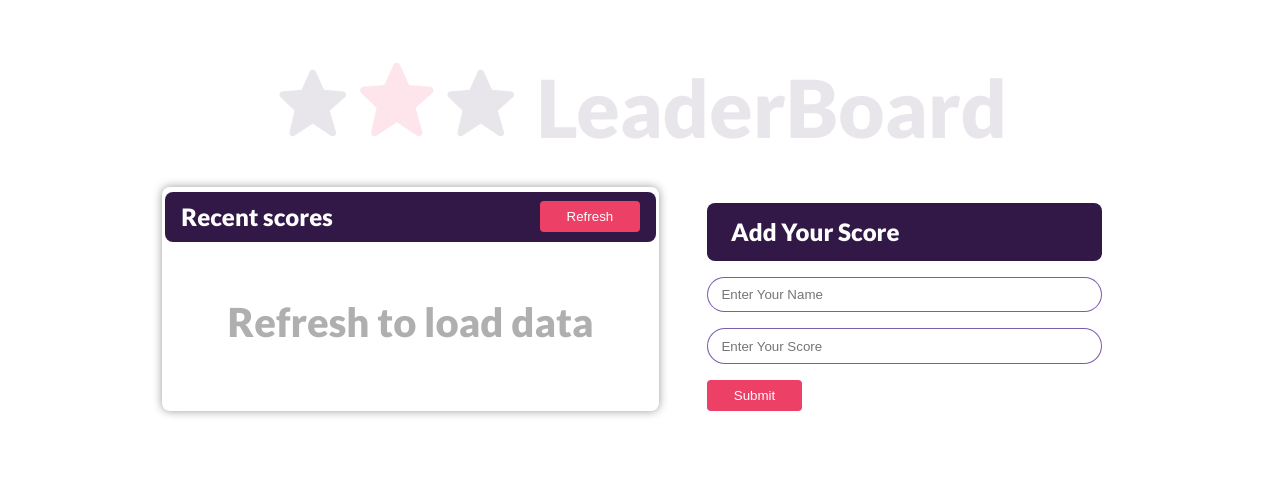
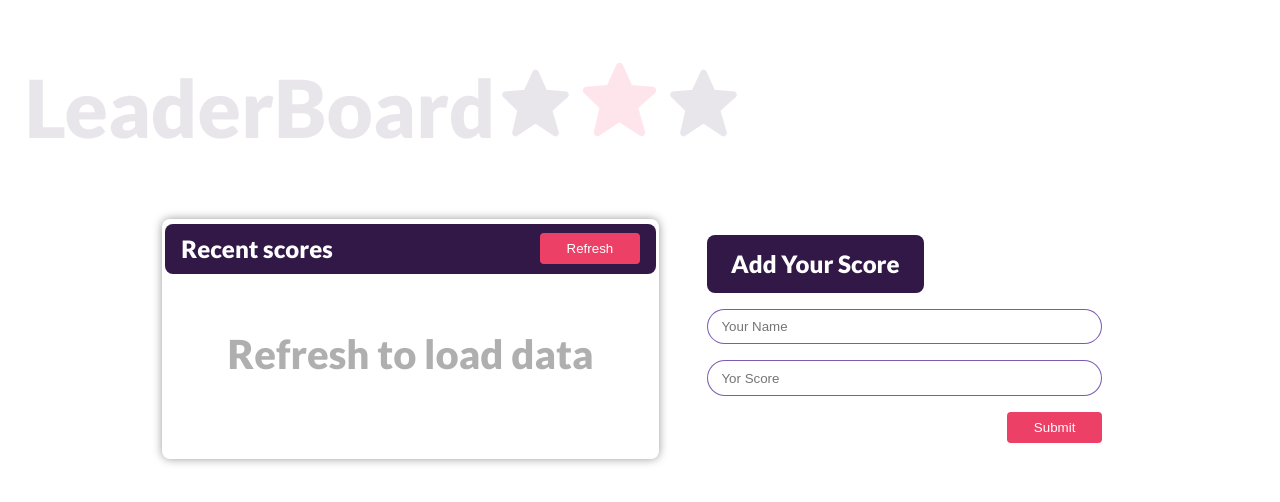
Before and after one commit to soulemanou-software/Leaderboard-API, a website built with webpack: page src/index.html in a window 1280 px wide. Built offline with nearby package versions, Linux system fonts and the light colour scheme.

```diff
--- a/src/index.html
+++ b/src/index.html
@@ -12,10 +12,7 @@
   </head>
   <body class="flex">
     <main class="container flex">
-      <h1>
-        <i class="bx bxs-star"></i><i class="bx bxs-star"></i
-        ><i class="bx bxs-star"></i> LeaderBoard
-      </h1>
+      <h1>LeaderBoard<i class="bx bxs-star"></i><i class="bx bxs-star"></i><i class="bx bxs-star"></i></h1>
 
       <div class="score-container flex">
         <div class="score-placeholder border-radius">
@@ -29,11 +26,11 @@
           </div>
         </div>
 
-        <form>
+        <form class="flex">
           <h2 class="score-header border-radius">Add Your Score</h2>
-          <input type="text" placeholder="Enter Your Name" id="name" />
-          <input type="number" placeholder="Enter Your Score" id="score" />
-          <button type="submit" id="submit">Submit</button>
+          <input type="text" placeholder="Your Name" id="name" />
+          <input type="number" placeholder="Yor Score" id="score" />
+          <button type="submit" id="submit" class="buttonis">Submit</button>
         </form>
       </div>
     </main>
--- a/src/style.css
+++ b/src/style.css
@@ -19,7 +19,7 @@
 
 ::-webkit-scrollbar-thumb {
   width: 3px;
-  background-color: rgba(80, 16, 136, 0.795);
+  background-color: rgb(100, 35, 156);
   border-radius: 30px;
 }
 
@@ -89,7 +89,6 @@
   background-color: rgb(255, 255, 255);
   padding: 0.3em 0.2em;
   filter: drop-shadow(0 0 5px rgba(0, 0, 0, 0.4));
-  margin-bottom: 1rem;
 }
 
 .score-header {
@@ -105,7 +104,7 @@
   width: 100%;
   padding: 0 0.2em;
   overflow-y: auto;
-  max-height: 400px;
+  max-height: 600px;
 }
 
 .score-line {
@@ -214,8 +213,9 @@
 @media screen and (min-width: 768px) {
   h1 {
     font-size: 5rem;
-    margin-bottom: 2rem;
+    margin-bottom: 4rem;
     padding-top: 0.5em;
+    margin-left: -32rem;
   }
 
   .score-container {
@@ -229,11 +229,13 @@
   }
 
   form {
+    display: flex;
+    flex-direction: column;
+    align-items: flex-end;
     margin: 0 0 0 2rem;
     width: 450px;
     order: 1;
   }
-
   .notif {
     font-size: 2.5rem;
     padding: 1em 0 1em;
```
